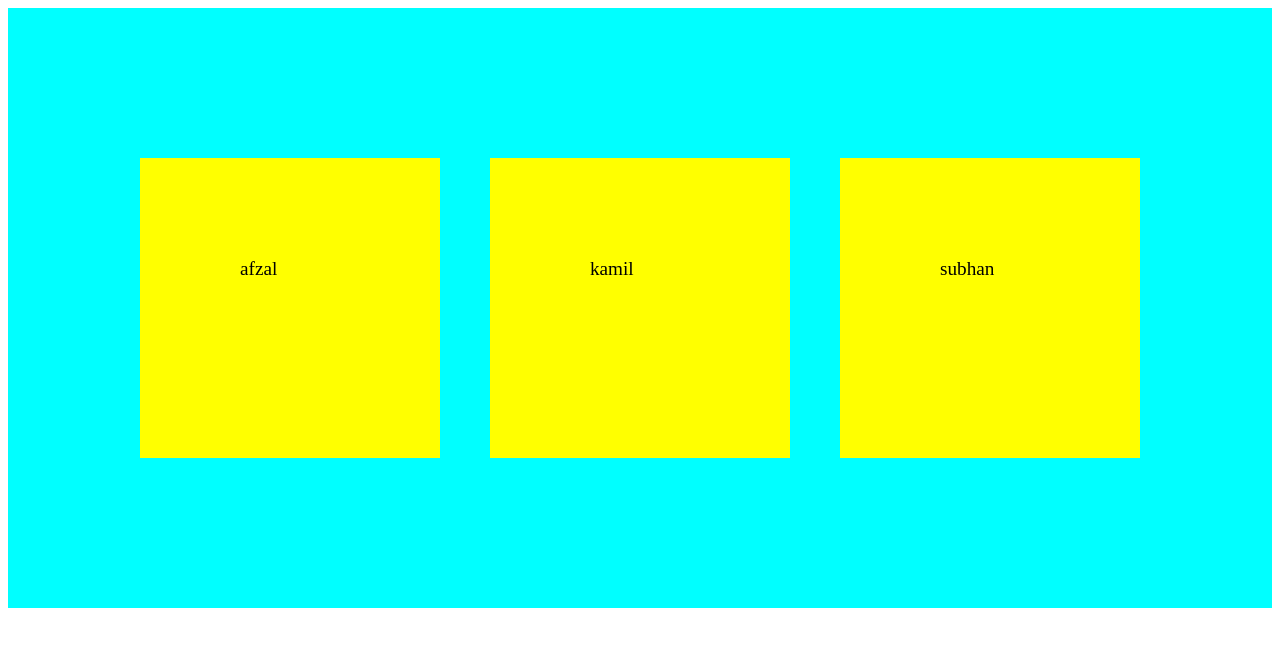
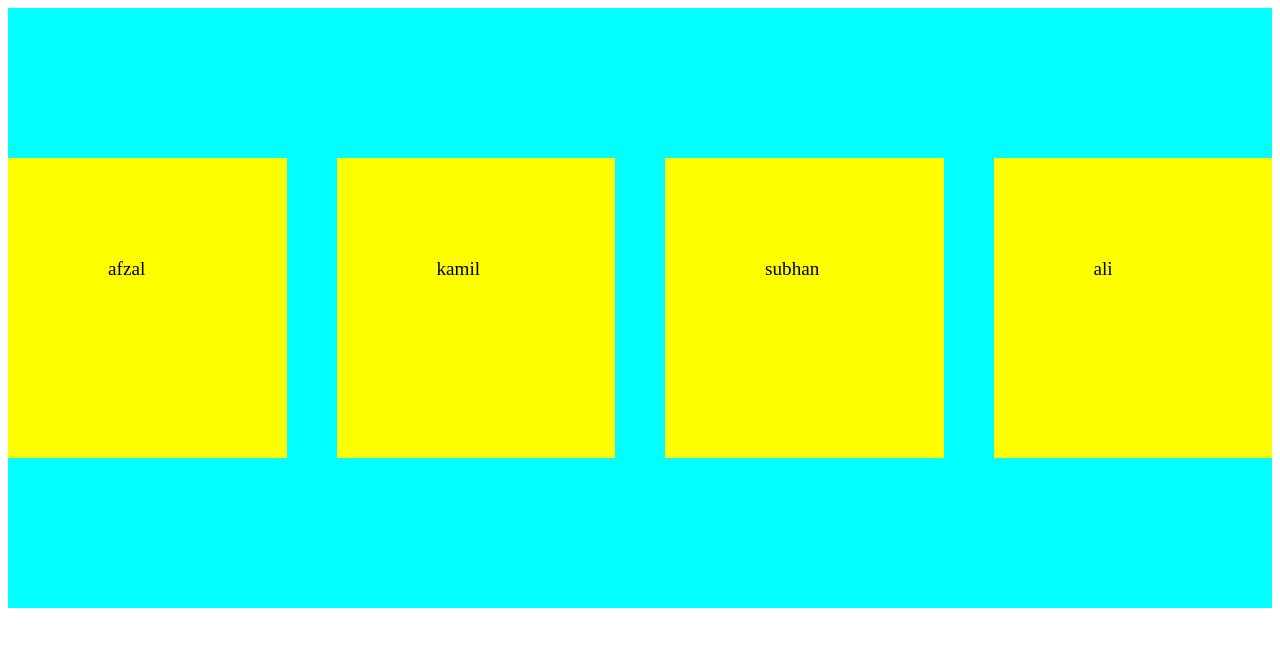
Before and after one commit to muhammadafzkamil/practtice_of-git, a plain HTML site: page index.html in a window 1280 px wide. Drawn offline with Linux system fonts and the light colour scheme.

Commit message:
added 1 div of ali

```diff
--- a/index.html
+++ b/index.html
@@ -12,6 +12,8 @@
         <div class="inner-box">afzal</div>
         <div class="inner-box">kamil</div>
         <div class="inner-box">subhan</div>
+        <div class="inner-box">ali</div>
+
     </div>
 </body>
 </html>
```
